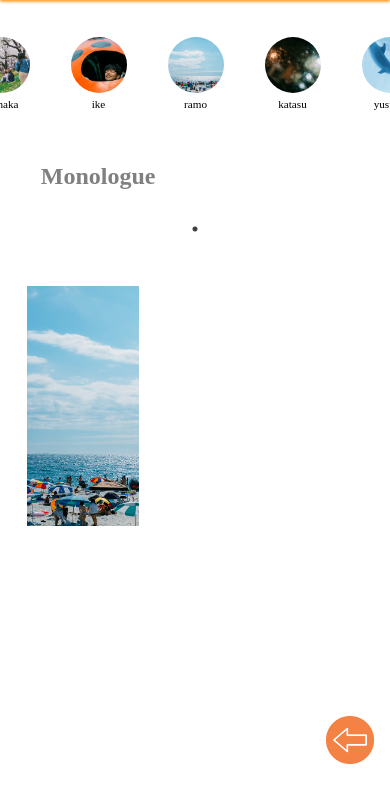
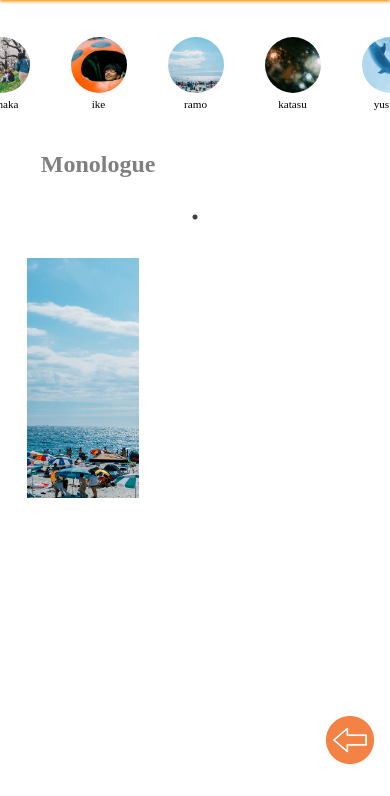
Before and after one commit to ramo798/PRACTICE-notuna, a Django app: page / in a window 390 px wide. Shown: the part 48-844 px from the top of the page. Run offline with Django 3.2, Linux system fonts and the light colour scheme; data that the repository does not hold is empty.

Commit message:
Add files via upload
ホーム画面のデザイン（余白など）微調整

```diff
--- a/main/static/css/home.css
+++ b/main/static/css/home.css
@@ -165,8 +165,8 @@ a:visited{
 }
 
 .bottom{
-  margin: 4.5em 1.7em 0 1.7em;
-  height: 15em;
+  margin: 3.5em 1.7em 0 1.7em;
+  height: 20em;
 }
 
 .img_back{
@@ -214,10 +214,6 @@ a:visited{
     width: 7em;
   }
 
-  .txt_in{
-    font-size: 0.9em;
-  }
-
   .icon_mid{
     height: 4em;
     width: 4em;
@@ -229,7 +225,7 @@ a:visited{
   }
 
   .twe{
-    margin: 1.8em 1.7em 0 1.7em;
+    margin: 1.3em 1.7em 0 1.7em;
     font-size: 1.5em;
   }
 
```
